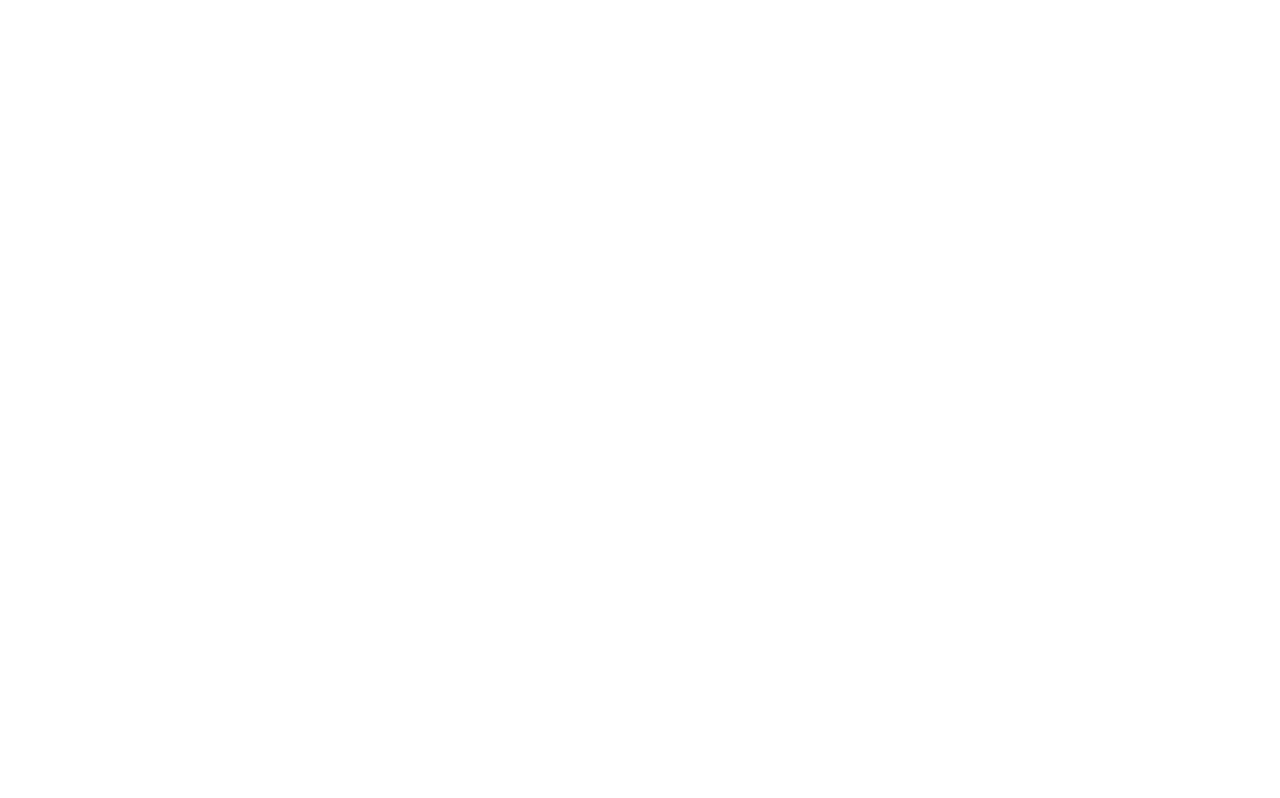
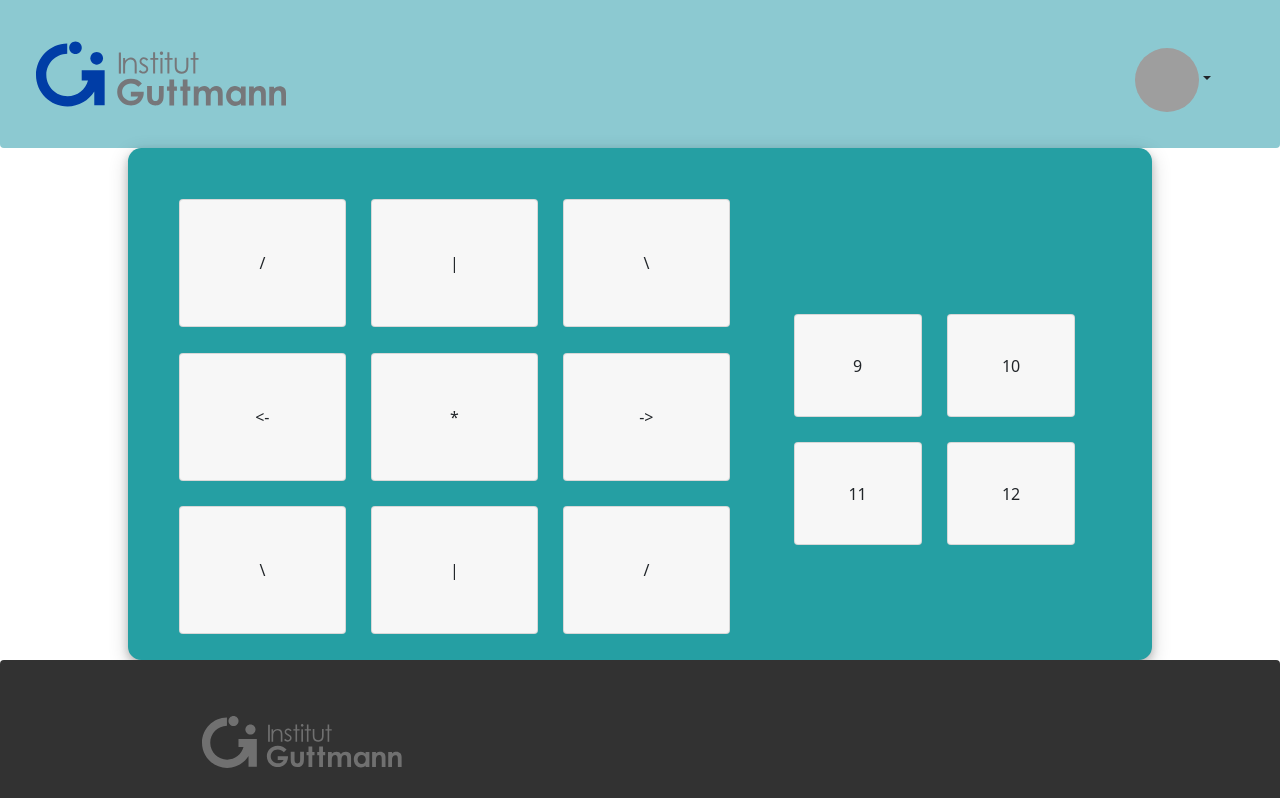
Before and after one commit to guillemsusial/PaginaGuttmannEstructura, an Angular app in the folder aplicacionGuttmann/: page / in a window 1280 px wide. Shown: the top 798 px of the page. Built offline with nearby package versions, Linux system fonts and the light colour scheme; grey boxes are pictures that could not be loaded; a web font is replaced by a local one.

Commit message:
Sequence

```diff
--- a/aplicacionGuttmann/package.json
+++ b/aplicacionGuttmann/package.json
@@ -21,6 +21,7 @@
     "bootstrap": "^5.1.3",
     "bootstrap-icons": "^1.8.1",
     "chart.js": "^3.7.1",
+    "ionicons": "^6.0.1",
     "jquery": "^3.6.0",
     "node": "^17.7.2",
     "rxjs": "~7.5.0",
--- a/aplicacionGuttmann/src/app/app.component.html
+++ b/aplicacionGuttmann/src/app/app.component.html
@@ -1,8 +1,9 @@
 <app-header></app-header>
-<app-welcome-comp></app-welcome-comp>
+<!--<app-welcome-comp></app-welcome-comp>
 <app-categories></app-categories>
-<app-user></app-user>
-<app-game></app-game>
+<app-user ></app-user>
+<app-game ></app-game>
 <app-score></app-score>
-app-footer></app-footer>
-<app-tutorial></app-tutorial>
+<app-tutorial></app-tutorial>-->
+<app-sequence></app-sequence>
+<app-footer></app-footer>
--- a/aplicacionGuttmann/src/app/app.component.ts
+++ b/aplicacionGuttmann/src/app/app.component.ts
@@ -7,4 +7,5 @@ import { Component } from '@angular/core';
 })
 export class AppComponent {
   title = 'aplicacionGuttmann';
+  element =false;
 }
--- a/aplicacionGuttmann/src/app/app.module.ts
+++ b/aplicacionGuttmann/src/app/app.module.ts
@@ -19,6 +19,7 @@ import { TutorialComponent } from './components/tutorial/tutorial.component';
 import { GameComponent } from './components/game/game.component';
 import { ScoreComponent } from './components/score/score.component';
 import { LoginComponent } from './components/login/login.component';
+import { SequenceComponent } from './components/sequence/sequence.component';
 
 @NgModule({
   declarations: [
@@ -31,7 +32,8 @@ import { LoginComponent } from './components/login/login.component';
     TutorialComponent,
     GameComponent,
     ScoreComponent,
-    LoginComponent
+    LoginComponent,
+    SequenceComponent
   ],
   imports: [
     BrowserModule,
--- a/aplicacionGuttmann/src/app/boolean-selector.service.ts
+++ b/aplicacionGuttmann/src/app/boolean-selector.service.ts
@@ -10,7 +10,7 @@ export class BooleanSelectorService {
 
   }
   trialOrGame:any;
-
+  trialorGame=false;
   setGame(buleano:boolean){
     this.trialOrGame = buleano;
   }
--- /dev/null
+++ b/aplicacionGuttmann/src/app/components/sequence/sequence.component.css
@@ -0,0 +1,137 @@
+@import url('https://fonts.googleapis.com/css2?family=Gloria+Hallelujah&display=swap');
+#game{
+    width: 80vw;
+    height:40vw;
+    justify-content: start;
+    box-shadow: 0 4px 8px 0 rgba(0, 0, 0, 0.2), 0 6px 20px 0 rgba(0, 0, 0, 0.19);
+    margin: 0 auto;
+    border-radius:10pt;
+    background-color: rgb(37, 159, 163);
+    display: flex;
+}
+.card{
+    width:13vw;
+    height:10vw;
+    background-color:rgb(247, 247, 247);
+    position: relative;
+    display: flex;
+    min-width: 0;
+    word-wrap: break-word;
+    justify-content: space-evenly;
+    align-items: center;
+}
+#answers>.card{
+    width:10vw;
+    height:8vw;
+}
+.card:hover{
+    background-color:rgba(103, 252, 207, 0.459);
+
+}
+#sequence{
+
+    display: grid;
+    padding:4vw ;
+    grid-template-columns:  repeat(3, auto) ;
+    grid-gap: 2vw;
+}
+#answers{
+    height:10%;
+    display: grid;
+    padding:1vw ;
+    margin-top: 15%;
+    grid-template-columns:  repeat(2, auto) ;
+    grid-gap: 2vw;
+}
+#round{
+    text-align:center;
+    font-size: 5vw;
+    font-family:'Gloria Hallelujah', cursive ;
+    color:rgb(10, 70, 52);
+}
+.Active{
+    background-color: green!important;
+}
+
+.buttonContainer {
+    display: inline-grid;
+    grid-gap: 10px;
+    grid-template-columns: auto auto;
+    transform: rotate(45deg);
+}
+/*.card:hover{
+    background-color:rgba(5, 233, 5, 0.301);
+}*/
+
+
+
+.card:active,
+.active {
+    filter: brightness(125%);
+}
+
+
+#startButton {
+    width: 75px;
+    position: absolute;
+    top: 10px;
+    right: 10px;
+    border: none;
+    font-family: 'Merriweather', serif;
+    cursor: pointer;
+    border-radius: 5px;
+    color: #fff;
+    background-color: #587792;
+    padding: 5px;
+}
+
+#startButton:disabled {
+    background-color: #eee;
+}
+
+.title {
+    width: min-content;
+}
+
+.winner {
+    animation: spin 1s ease-in-out;
+}
+
+@keyframes spin {
+    100% { transform:rotate(180deg) } }
+
+.yourTurn{
+    font-size: 15vw;
+    font-family: 'Courier New', Courier, monospace;
+    color: rgb(14, 66, 59);
+    position:fixed;
+    top:0px;
+    width:100vw;
+    height:100vh;
+    align-items: center;
+    display: none;
+    justify-content: center;
+}
+.Active-1{
+    display: flex;
+}
+
+.Error{
+    background-color: rgba(255, 127, 127, 0.596);
+    display: grid;
+}
+.Guess{
+    background-color: rgba(127, 255, 212, 0.596);
+}
+.Warning{
+    background-color: rgba(255, 189, 127, 0.596);
+}
+.tryButton{
+    border: none;
+    font-family: 'Merriweather', serif;
+    cursor: pointer;
+    border-radius: 5px;
+    color: #fff;
+    background-color: #587792;
+    padding: 5px;
+}
--- /dev/null
+++ b/aplicacionGuttmann/src/app/components/sequence/sequence.component.html
@@ -0,0 +1,25 @@
+<button id="startButton" Style="display: none;">Start</button>
+<div id="round"></div>
+<div id="game">
+  <div id="sequence">
+
+    <div class="card" id="0"></div>
+    <div class="card" id="1"></div>
+    <div class="card" id="2"></div>
+    <div class="card" id="3"></div>
+    <div class="card" id="4"></div>
+    <div class="card" id="5"></div>
+    <div class="card" id="6"></div>
+    <div class="card" id="7"></div>
+    <div class="card" id="8"></div>
+  </div>
+  <div id="answers">
+    <div class="card" id="answer9"></div>
+    <div class="card" id="answer10"></div>
+    <div class="card" id="answer11"></div>
+    <div class="card" id="answer12"></div>
+  </div>
+</div>
+
+
+<div id="transition" class="yourTurn">YOU</div>
--- /dev/null
+++ b/aplicacionGuttmann/src/app/components/sequence/sequence.component.ts
@@ -0,0 +1,18 @@
+import { Component, OnInit } from '@angular/core';
+import { CargarScriptsService } from 'src/app/cargar-scripts.service';
+@Component({
+  selector: 'app-sequence',
+  templateUrl: './sequence.component.html',
+  styleUrls: ['./sequence.component.css']
+})
+export class SequenceComponent implements OnInit {
+
+  constructor(private _CargarScripts:CargarScriptsService) {
+
+    _CargarScripts.Carga(["sequence"])
+  }
+
+  ngOnInit(): void {
+  }
+
+}
--- a/aplicacionGuttmann/src/app/components/user/user.component.ts
+++ b/aplicacionGuttmann/src/app/components/user/user.component.ts
@@ -16,6 +16,7 @@ export class UserComponent implements OnInit {
     _CargarScripts.Carga(["graficoPolar"]);
   }
 
+
   ngOnInit(): void {
     $('button[category="lineChart"]').click(function lineChart() {
       $('div[category="polarChart"]').toggle();
--- /dev/null
+++ b/aplicacionGuttmann/src/assets/js/sequence.js
@@ -0,0 +1,50 @@
+
+
+const sequenceButtons = document.getElementsByClassName('card');
+
+class sequence {
+
+    constructor(){
+        this.primerArray =['/','|',' &#92; ','<-','*','->',' &#92; ','|','/'];
+        this.buttons = Array.from(sequenceButtons);
+
+    }
+
+    init() {
+        this.startGame();
+    }
+
+    startGame() {
+
+     this.buttons.forEach((element, i) => {
+
+
+        if(element.id==i){
+
+            element.innerHTML=this.primerArray[i]
+        }
+        if(element.id=="answer"+i){
+
+            element.innerHTML = i
+        }
+
+
+      });
+
+    }
+
+    gameWon() {
+
+    }
+
+    gameLost(){
+
+    }
+
+
+
+
+
+}
+const sequence1 = new sequence();
+sequence1.init();
```
Also changed, not shown: 2 other files (tests, documents, lock files or other folders).
